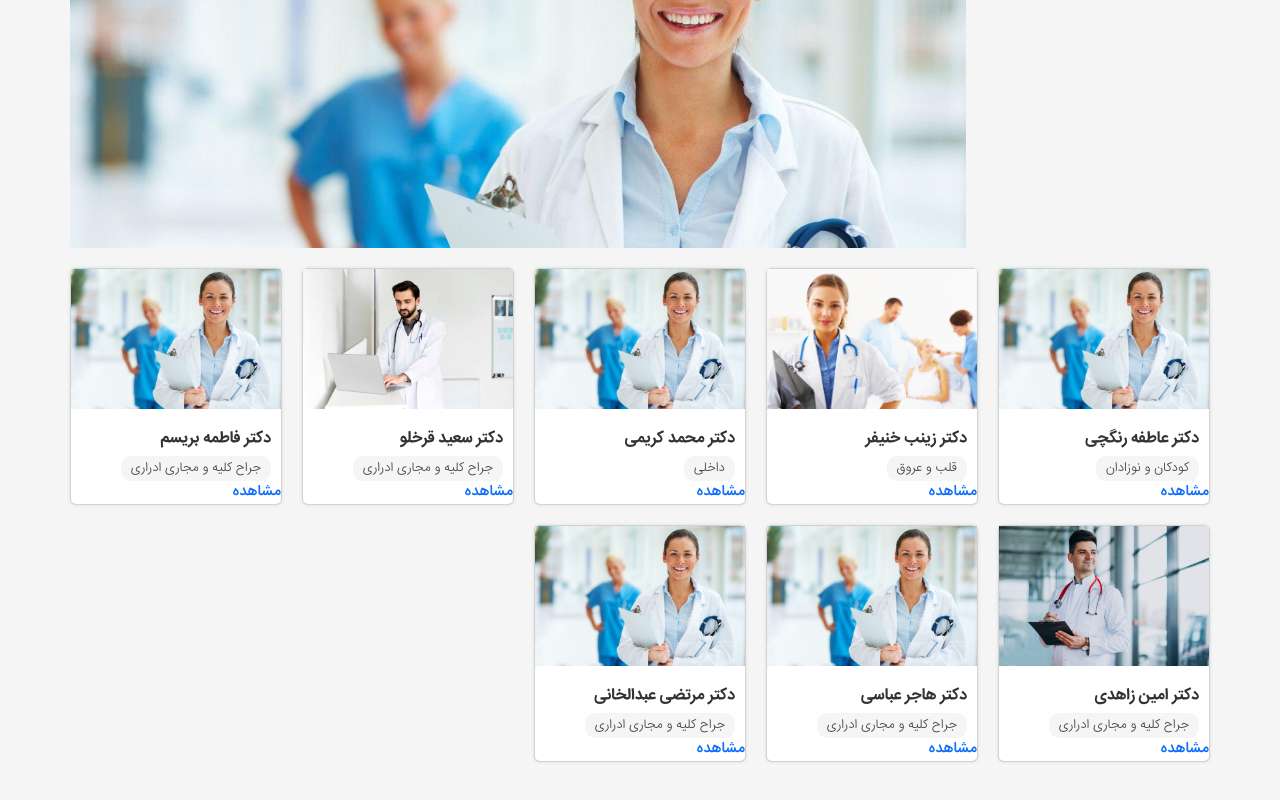
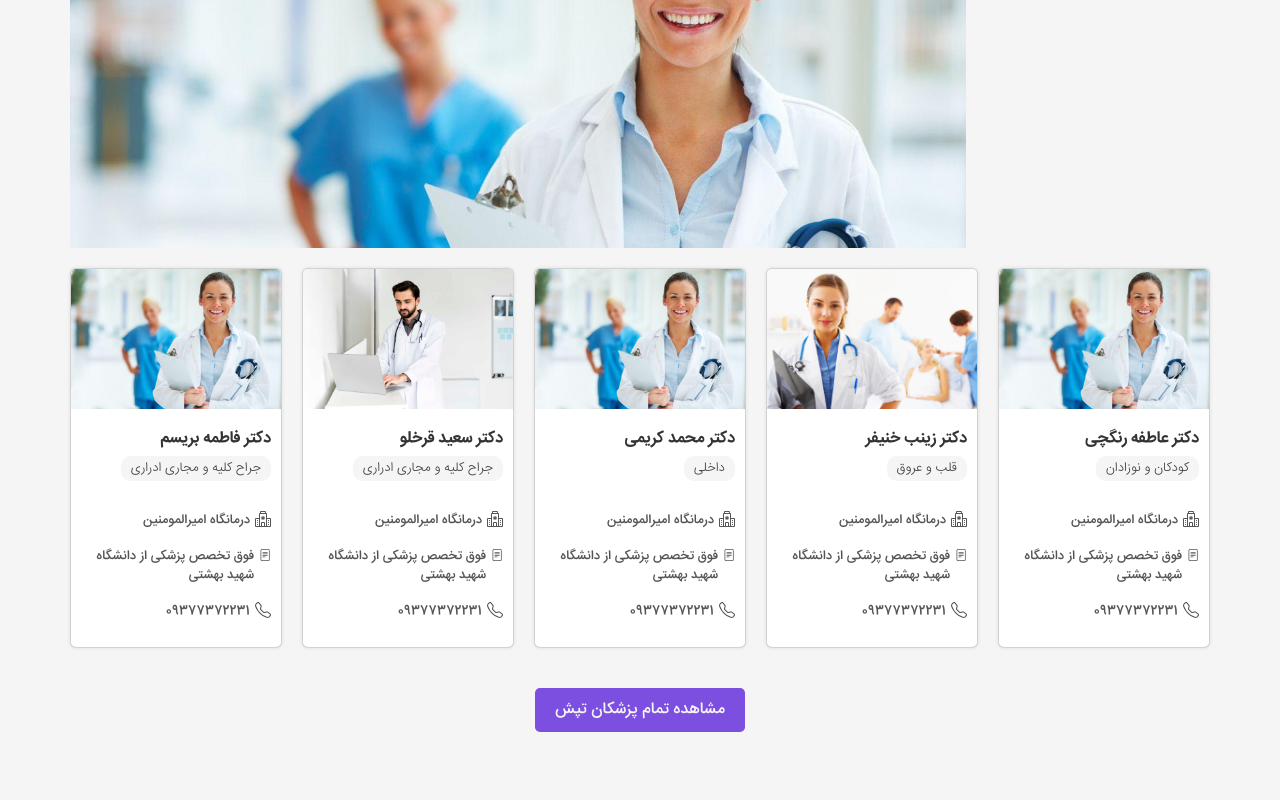
Before and after one commit to mohammaddr653/tapesh, a React (Create React App) app: page / in a window 1280 px wide. Shown: the part 1316-2116 px from the top of the page. Built offline with nearby package versions, Linux system fonts and the light colour scheme; no server answers.

Commit message:
added home page doctors archive

```diff
--- a/public/doctors.json
+++ b/public/doctors.json
@@ -6,7 +6,9 @@
       "location": "درمانگاه امیرالمومنین",
       "proffesion":"کودکان و نوزادان",
       "slider":"true",
-      "img":"images/dr2.jpg"
+      "img":"images/dr2.jpg",
+      "degree":"فوق تخصص پزشکی از دانشگاه شهید بهشتی",
+      "phone":"09377372231"
     },
     {
         "id":"2",
@@ -14,7 +16,9 @@
         "location": "درمانگاه امیرالمومنین",
         "proffesion":"قلب و عروق",
         "slider":"true",
-        "img":"images/dr3.jpg"
+        "img":"images/dr3.jpg",
+        "degree":"فوق تخصص پزشکی از دانشگاه شهید بهشتی",
+        "phone":"09377372231"
 
     },
     {
@@ -23,7 +27,9 @@
       "location": "درمانگاه امیرالمومنین",
       "proffesion":"داخلی",
       "slider":"false",
-      "img":"images/dr2.jpg"
+      "img":"images/dr2.jpg",
+      "degree":"فوق تخصص پزشکی از دانشگاه شهید بهشتی",
+      "phone":"09377372231"
 
 
     },
@@ -33,7 +39,9 @@
       "location": "درمانگاه امیرالمومنین",
       "proffesion":"جراح کلیه و مجاری ادراری",
       "slider":"true",
-      "img":"images/dr5.jpg"
+      "img":"images/dr5.jpg",
+      "degree":"فوق تخصص پزشکی از دانشگاه شهید بهشتی",
+      "phone":"09377372231"
 
 
     },
@@ -43,7 +51,9 @@
       "location": "درمانگاه امیرالمومنین",
       "proffesion":"جراح کلیه و مجاری ادراری",
       "slider":"false",
-      "img":"images/dr2.jpg"
+      "img":"images/dr2.jpg",
+      "degree":"فوق تخصص پزشکی از دانشگاه شهید بهشتی",
+      "phone":"09377372231"
 
 
     },
@@ -53,7 +63,10 @@
       "location": "درمانگاه امیرالمومنین",
       "proffesion":"جراح کلیه و مجاری ادراری",
       "slider":"true",
-      "img":"images/dr6.jpg"
+      "img":"images/dr6.jpg",
+      "degree":"فوق تخصص پزشکی از دانشگاه شهید بهشتی",
+      "phone":"09377372231"
+
 
 
     },
@@ -63,7 +76,10 @@
       "location": "درمانگاه امیرالمومنین",
       "proffesion":"جراح کلیه و مجاری ادراری",
       "slider":"false",
-      "img":"images/dr2.jpg"
+      "img":"images/dr2.jpg",
+      "degree":"فوق تخصص پزشکی از دانشگاه شهید بهشتی",
+      "phone":"09377372231"
+
 
 
     },
@@ -73,7 +89,9 @@
       "location": "درمانگاه امیرالمومنین",
       "proffesion":"جراح کلیه و مجاری ادراری",
       "slider":"false",
-      "img":"images/dr2.jpg"
+      "img":"images/dr2.jpg",
+      "degree":"فوق تخصص پزشکی از دانشگاه شهید بهشتی",
+      "phone":"09377372231"
 
 
     }
--- a/src/css/home-main-doctors-arc.css
+++ b/src/css/home-main-doctors-arc.css
@@ -18,6 +18,7 @@ div#home-main-doctors-arc>div.container div.card{
     position: relative;
     color: #333;
     font-family: 'iransans';
+    overflow: hidden;
     font-weight: 300;
     /* height:fit-content ; */
     /* padding: 10px 10px; */
@@ -55,3 +56,88 @@ div#home-main-doctors-arc>div.container div.card img.card-img{
     margin-bottom: 20px;
 
 }
+div#home-main-doctors-arc>div.container div.card div.card-explain{
+    /* background-color: red; */
+    padding: 10px;
+    margin-top: 20px;
+}
+div#home-main-doctors-arc>div.container div.card div.card-explain>p{
+    display: flex;
+    flex-direction: row;
+    justify-content: right;
+    gap: 5px;
+    font-size: 13px;
+    color: #555;
+    font-weight: 300;
+
+}
+div#home-main-doctors-arc>div.container div.card a.card-link{
+    display: block;
+    position: absolute;
+    background-color: #3333336d;
+    width: 100%;
+    height: 100%;
+    opacity: 0;
+    transition: all .3s;
+
+}
+div#home-main-doctors-arc>div.container div.card:hover a.card-link{
+
+    opacity: 1;
+    transition: all .3s;
+}
+div#home-main-doctors-arc>div.container div.card a.card-link>span{
+    width: 50px;
+    display: flex;
+    justify-content: center;
+    align-items: center;
+    height: 100px;
+    position: absolute;
+    background-color: white;
+    border-radius: 0 10px 10px 0;
+    left: 0;
+    top: 50%;
+    margin-top: -50px;
+}
+div#home-main-doctors-arc>div.container div.see-all-row{
+    /* background-color: red; */
+    display: flex;
+    justify-content: center;
+    align-items: center;
+    margin: 0;
+    margin-top: 40px;
+}
+div#home-main-doctors-arc>div.container>div.see-all-row a{
+    width: fit-content;
+    padding: 10px 20px;
+    background-color: #7C4FE0;
+    border-radius: 5px;
+    font-family: "iransans";
+    font-size: 16px;
+    color: whitesmoke;
+    font-weight: 300;
+
+
+}
+
+
+
+@media only screen and (max-width: 579px) {
+    div#home-main-doctors-arc>div.container{
+        /* background-color: yellow; */
+        padding: 0 10px;
+    }
+    div#home-main-doctors-arc>div.container>div.row{
+        display: grid;
+        grid-template-columns: auto;
+        column-gap: 20px;
+        row-gap: 20px;
+    }
+    div#home-main-doctors-arc>div.container div.card:hover a.card-link{
+
+        opacity: 0;
+        transition: all .3s;
+    }
+
+
+}
--- a/src/home-main-doctors-arc.jsx
+++ b/src/home-main-doctors-arc.jsx
@@ -12,7 +12,7 @@ const HomeMainDoctorsArc = () => {
         <div id="home-main-doctors-arc">
             <div className="container">
                 <div className="row w-100 p-0 m-0">
-                    {doctorsInfoContext.doctors.map((item,index)=>{
+                    {doctorsInfoContext.doctors.slice(0,5).map((item,index)=>{
                         return(
                             <div key={index} className="card">
                                 <div className="card-info">
@@ -21,14 +21,46 @@ const HomeMainDoctorsArc = () => {
                                         <h3>{item.name}</h3>
                                     </div>
                                     <span className='card-tag'>{item.proffesion}</span>
+                                    <div className="card-explain">
+                                        {item.location ?
+                                        <p>
+                                            <svg xmlns="http://www.w3.org/2000/svg" width="16" height="16" fill="currentColor" className="bi bi-hospital" viewBox="0 0 16 16">
+                                                <path d="M8.5 5.034v1.1l.953-.55.5.867L9 7l.953.55-.5.866-.953-.55v1.1h-1v-1.1l-.953.55-.5-.866L7 7l-.953-.55.5-.866.953.55v-1.1zM13.25 9a.25.25 0 0 0-.25.25v.5c0 .138.112.25.25.25h.5a.25.25 0 0 0 .25-.25v-.5a.25.25 0 0 0-.25-.25zM13 11.25a.25.25 0 0 1 .25-.25h.5a.25.25 0 0 1 .25.25v.5a.25.25 0 0 1-.25.25h-.5a.25.25 0 0 1-.25-.25zm.25 1.75a.25.25 0 0 0-.25.25v.5c0 .138.112.25.25.25h.5a.25.25 0 0 0 .25-.25v-.5a.25.25 0 0 0-.25-.25zm-11-4a.25.25 0 0 0-.25.25v.5c0 .138.112.25.25.25h.5A.25.25 0 0 0 3 9.75v-.5A.25.25 0 0 0 2.75 9zm0 2a.25.25 0 0 0-.25.25v.5c0 .138.112.25.25.25h.5a.25.25 0 0 0 .25-.25v-.5a.25.25 0 0 0-.25-.25zM2 13.25a.25.25 0 0 1 .25-.25h.5a.25.25 0 0 1 .25.25v.5a.25.25 0 0 1-.25.25h-.5a.25.25 0 0 1-.25-.25z"/>
+                                                <path d="M5 1a1 1 0 0 1 1-1h4a1 1 0 0 1 1 1v1a1 1 0 0 1 1 1v4h3a1 1 0 0 1 1 1v7a1 1 0 0 1-1 1H1a1 1 0 0 1-1-1V8a1 1 0 0 1 1-1h3V3a1 1 0 0 1 1-1zm2 14h2v-3H7zm3 0h1V3H5v12h1v-3a1 1 0 0 1 1-1h2a1 1 0 0 1 1 1zm0-14H6v1h4zm2 7v7h3V8zm-8 7V8H1v7z"/>
+                                            </svg>
+                                            {item.location}
+                                        </p> : null}
+                                        {item.degree ?
+                                        <p>
+                                            <svg xmlns="http://www.w3.org/2000/svg" width="16" height="16" fill="currentColor" className="bi bi-file-text" viewBox="0 0 16 16">
+                                              <path d="M5 4a.5.5 0 0 0 0 1h6a.5.5 0 0 0 0-1zm-.5 2.5A.5.5 0 0 1 5 6h6a.5.5 0 0 1 0 1H5a.5.5 0 0 1-.5-.5M5 8a.5.5 0 0 0 0 1h6a.5.5 0 0 0 0-1zm0 2a.5.5 0 0 0 0 1h3a.5.5 0 0 0 0-1z"/>
+                                              <path d="M2 2a2 2 0 0 1 2-2h8a2 2 0 0 1 2 2v12a2 2 0 0 1-2 2H4a2 2 0 0 1-2-2zm10-1H4a1 1 0 0 0-1 1v12a1 1 0 0 0 1 1h8a1 1 0 0 0 1-1V2a1 1 0 0 0-1-1"/>
+                                            </svg>
+                                            {item.degree}
+                                        </p> : null}
+                                        {item.phone ?
+                                        <p>
+                                            <svg xmlns="http://www.w3.org/2000/svg" width="16" height="16" fill="currentColor" className="bi bi-telephone" viewBox="0 0 16 16">
+                                              <path d="M3.654 1.328a.678.678 0 0 0-1.015-.063L1.605 2.3c-.483.484-.661 1.169-.45 1.77a17.6 17.6 0 0 0 4.168 6.608 17.6 17.6 0 0 0 6.608 4.168c.601.211 1.286.033 1.77-.45l1.034-1.034a.678.678 0 0 0-.063-1.015l-2.307-1.794a.68.68 0 0 0-.58-.122l-2.19.547a1.75 1.75 0 0 1-1.657-.459L5.482 8.062a1.75 1.75 0 0 1-.46-1.657l.548-2.19a.68.68 0 0 0-.122-.58zM1.884.511a1.745 1.745 0 0 1 2.612.163L6.29 2.98c.329.423.445.974.315 1.494l-.547 2.19a.68.68 0 0 0 .178.643l2.457 2.457a.68.68 0 0 0 .644.178l2.189-.547a1.75 1.75 0 0 1 1.494.315l2.306 1.794c.829.645.905 1.87.163 2.611l-1.034 1.034c-.74.74-1.846 1.065-2.877.702a18.6 18.6 0 0 1-7.01-4.42 18.6 18.6 0 0 1-4.42-7.009c-.362-1.03-.037-2.137.703-2.877z"/>
+                                            </svg>
+                                            {item.phone}
+                                        </p> : null}
+                                    </div>
 
                                 </div>
-                                <div className="card-link">
-                                    <a href="#">مشاهده</a>
-                                </div>
+                                <a href="#" className="card-link">
+                                    <span>
+                                        <svg xmlns="http://www.w3.org/2000/svg" width="16" height="16" fill="currentColor" className="bi bi-arrow-return-right" viewBox="0 0 16 16">
+                                            <path fillRule="evenodd" d="M1.5 1.5A.5.5 0 0 0 1 2v4.8a2.5 2.5 0 0 0 2.5 2.5h9.793l-3.347 3.346a.5.5 0 0 0 .708.708l4.2-4.2a.5.5 0 0 0 0-.708l-4-4a.5.5 0 0 0-.708.708L13.293 8.3H3.5A1.5 1.5 0 0 1 2 6.8V2a.5.5 0 0 0-.5-.5"/>
+                                        </svg>
+                                    </span>
+                                </a>
                             </div>
                         )
                     })}
+                </div>
+                <div className="row w-100 p-0 see-all-row">
+                    <a href="#">مشاهده تمام پزشکان تپش</a>
                 </div>
             </div>
         </div>
```
